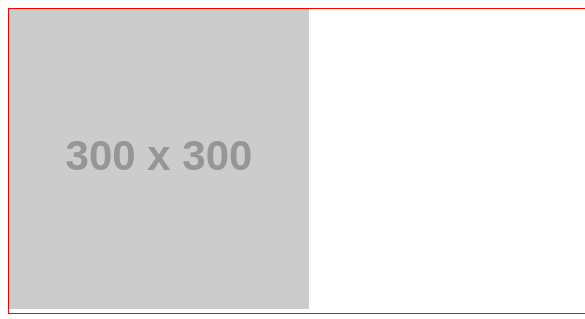
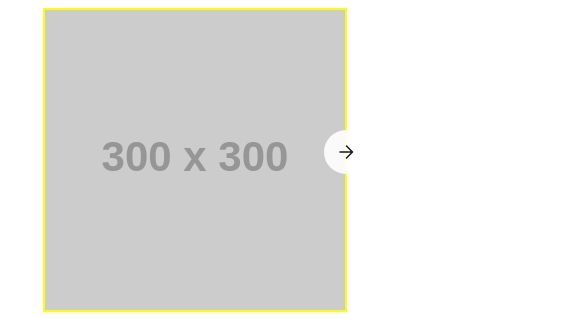
Before and after one commit to websters-ae/WCarousel, a plain HTML site: page index.html in a window 390 px wide. Shown: the top 319 px of the page, 585 px wide, since content can reach past the window. Drawn offline with Linux system fonts and the light colour scheme; placeholder pictures from the web are drawn by us.

Commit message:
responsive example

```diff
--- a/WCarousel.css
+++ b/WCarousel.css
@@ -38,7 +38,7 @@
     align-content: center;
     width: 100%;
     min-width: 150px;
-    /* border: 1px solid red; */
+    display: flex;
 }
 
 .wc-slide img {
--- a/WCarousel.js
+++ b/WCarousel.js
@@ -249,9 +249,6 @@
             resp.sort(function (a, b) {
                 return b.breakpoint - a.breakpoint
             })
-
-            document.getElementById('feedback1').innerText = _window.innerWidth + 'px'
-            document.getElementById('feedback2').innerText = document.body.clientWidth + 'px'
 
             for (let i = 0; i < resp.length; ++i) {
                 let size = resp[i]
--- a/index.html
+++ b/index.html
@@ -44,20 +44,29 @@
                 scrollLock: true,
                 // itemWidth: 300,
                 // dots: '#wc-dots',
-                // draggable: true,
+                draggable: true,
                 arrows: {
                     prev: '.wc-prev',
                     next: '.wc-next'
                 },
+                // screens greater than >= x px
                 responsive: [
                     {
-                        // screens greater than >= 775px
+                        breakpoint: 480,
+                        settings: {
+                            slidesToShow: 2,
+                        }
+                    },
+                    {
                         breakpoint: 768,
                         settings: {
-                            slidesToShow: 5,
-                            slidesToScroll: 1,
-                            itemWidth: 150,
-                            // duration: 0.25
+                            slidesToShow: 3
+                        }
+                    },
+                    {
+                        breakpoint: 992,
+                        settings: {
+                            slidesToShow: 5
                         }
                     }
                 ]
--- a/my-styles.css
+++ b/my-styles.css
@@ -1,18 +1,26 @@
 .my-wrapper {
-    width: 1530px;
+    max-width: 1530px;
     height: auto;
     margin: 0 auto;
     position: relative;
-    border: 1px solid red;
+    border: 2px solid rgb(102, 0, 102);
 }
 
-/* .my-carousel {
-    min-height: 300px;
-} */
-
-/* @media (max-width: 768px) {
+@media (max-width: 992px) {
     .my-wrapper {
-        width: 375px;
-        width: 100%;
+        width: 900px;
+        border-color: red;
     }
-} */
+}
+@media (max-width: 768px) {
+    .my-wrapper {
+        width: 600px;
+        border-color: orange;
+    }
+}
+@media (max-width: 480px) {
+    .my-wrapper {
+        width: 300px;
+        border-color: yellow;
+    }
+}
```
